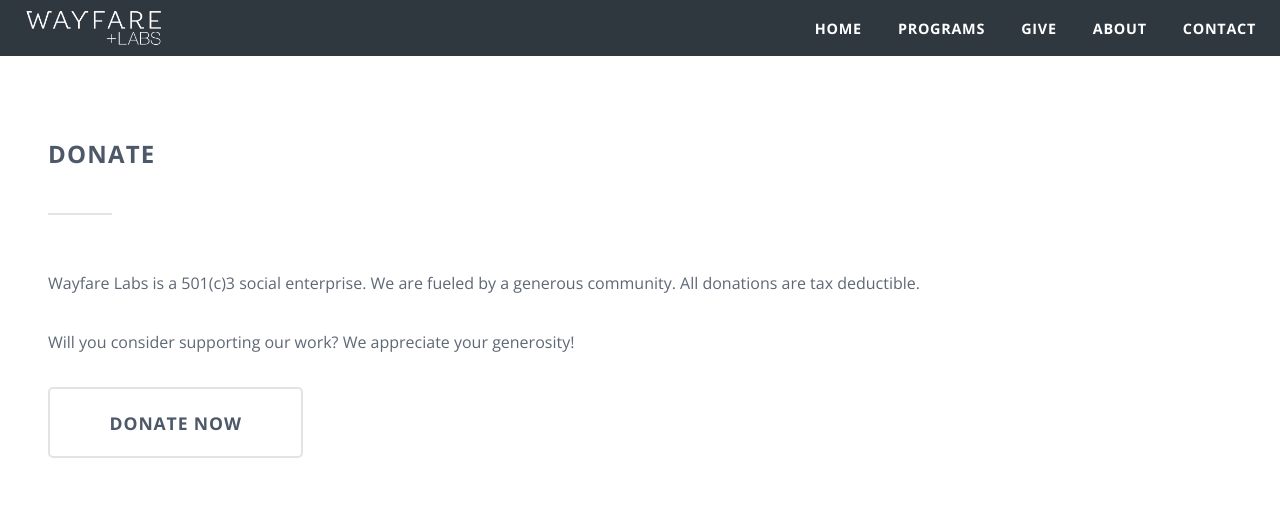
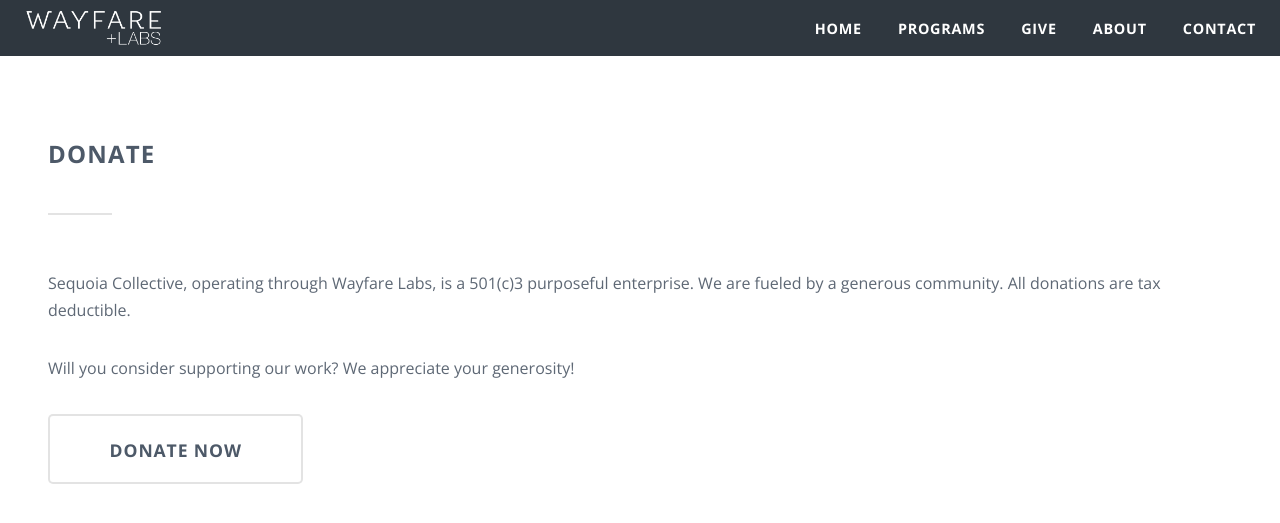
Before and after one commit to wayfareio/wayfarelabs.org, a Jekyll site: the page built from give.markdown, in a window 1280 px wide and 1066 px high, cut to the strip 0-538 px from the top of the window. Shown: the top 523 px of the strip. Built offline with Jekyll 4.4.1, drawn with Linux system fonts in a browser that asks for light colours.

Commit message:
Updated Give

```diff
--- a/give.markdown
+++ b/give.markdown
@@ -4,7 +4,7 @@
 position: 7
 ---
 
-Wayfare Labs is a 501(c)3 social enterprise. We are fueled by a generous community. All donations are tax deductible.
+Sequoia Collective, operating through Wayfare Labs, is a 501(c)3 purposeful enterprise. We are fueled by a generous community. All donations are tax deductible.
 
 Will you consider supporting our work? We appreciate your generosity!
 
```
